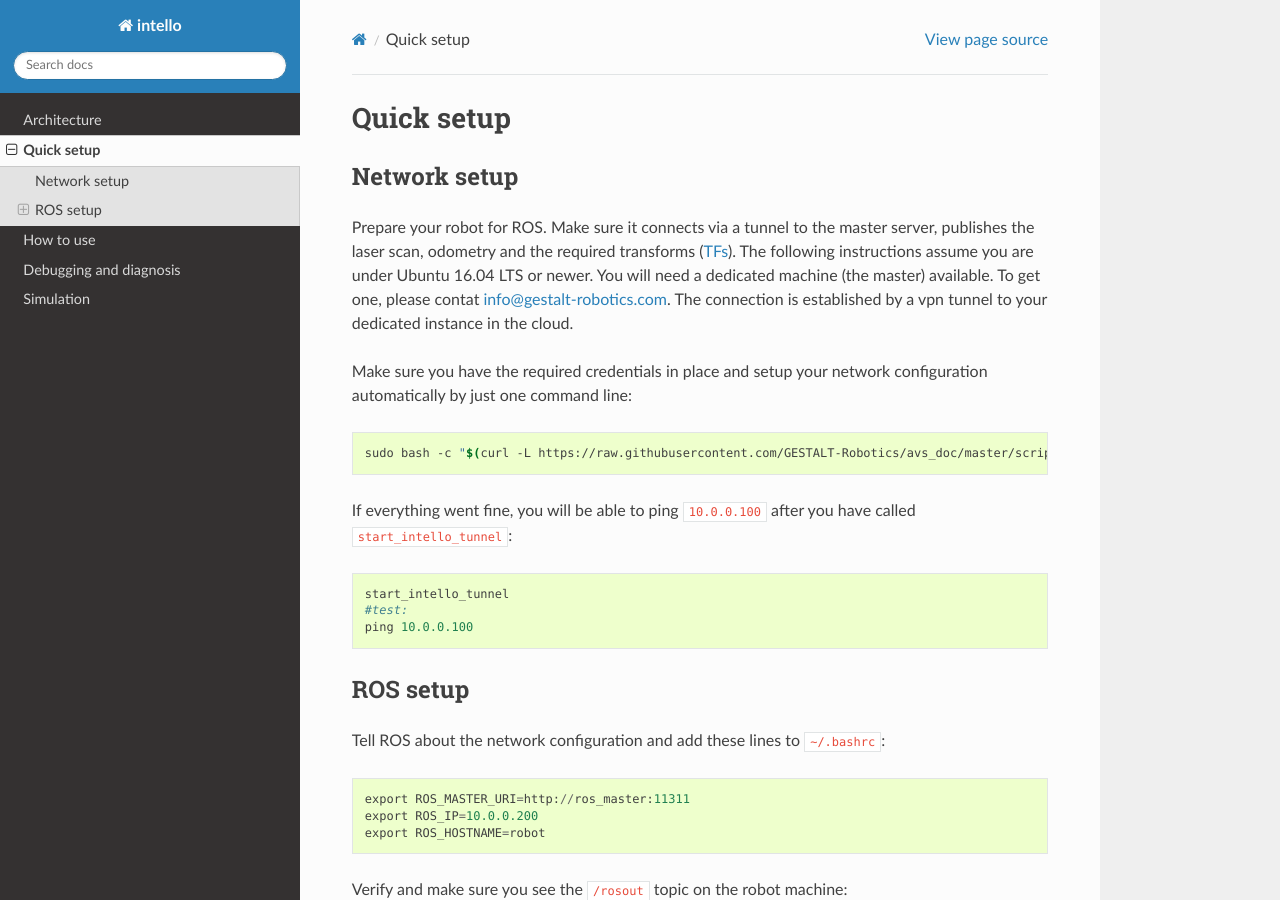
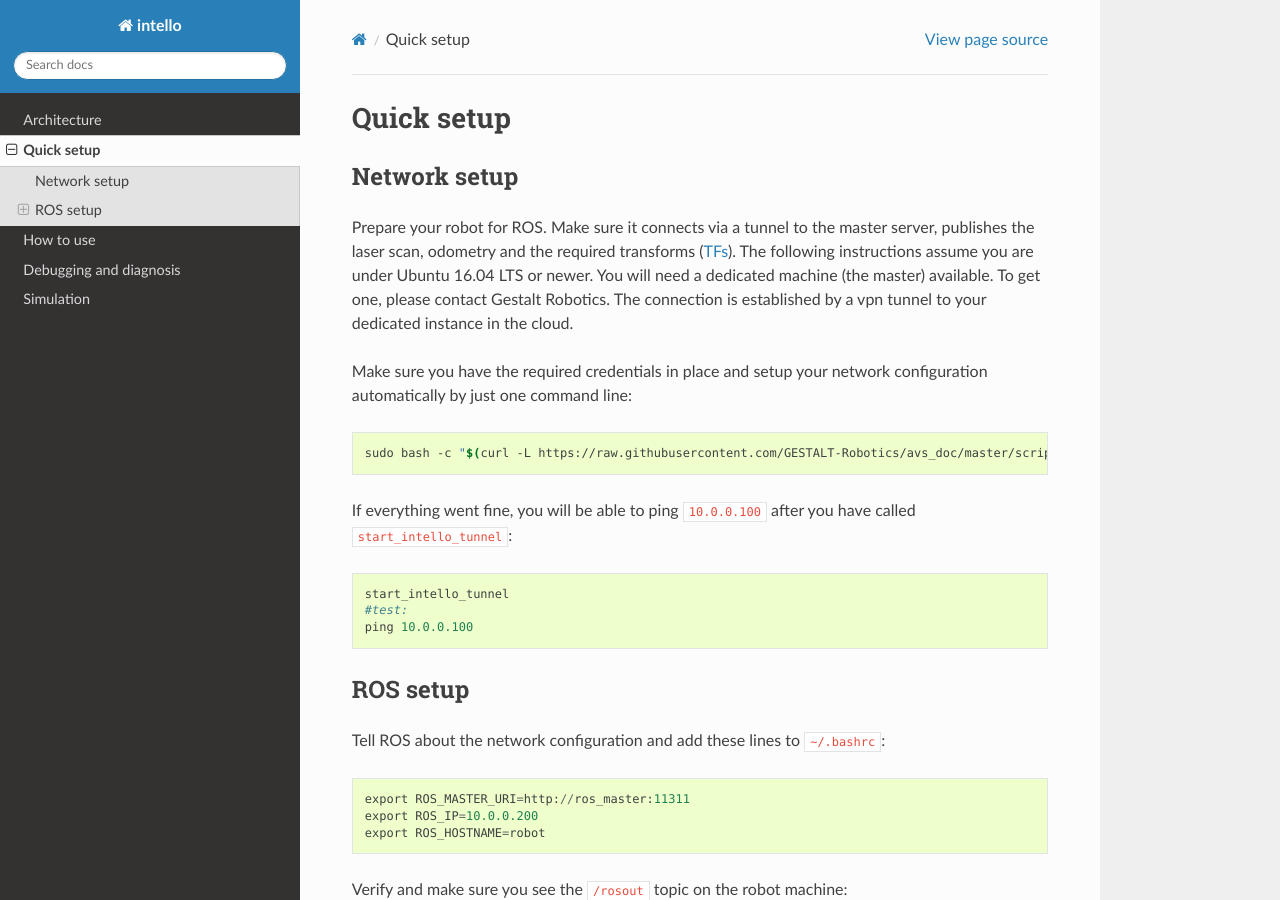
Before and after one commit to GESTALT-Robotics/avs_doc, a Sphinx documentation site: the page built from source/quick.rst, in a window 1280 px wide and 900 px high. Built offline with Sphinx 7.4.7 and the Read the Docs theme 2.0.0, drawn with Linux system fonts in a browser that asks for light colours.

Commit message:
removed clear text emails

```diff
--- a/source/quick.rst
+++ b/source/quick.rst
@@ -6,7 +6,7 @@ Network setup
 =================
 
 Prepare your robot for ROS. Make sure it connects via a tunnel to the master server, publishes the laser scan, odometry and the required transforms (`TFs <http://wiki.ros.org/tf>`_). The following instructions assume you are under Ubuntu 16.04 LTS or newer.
-You will need a dedicated machine (the master) available. To get one, please contat info@gestalt-robotics.com.
+You will need a dedicated machine (the master) available. To get one, please contact Gestalt Robotics.
 The connection is established by a vpn tunnel to your dedicated instance in the cloud.
 
 Make sure you have the required credentials in place and setup your network configuration automatically by just one command line:
```
